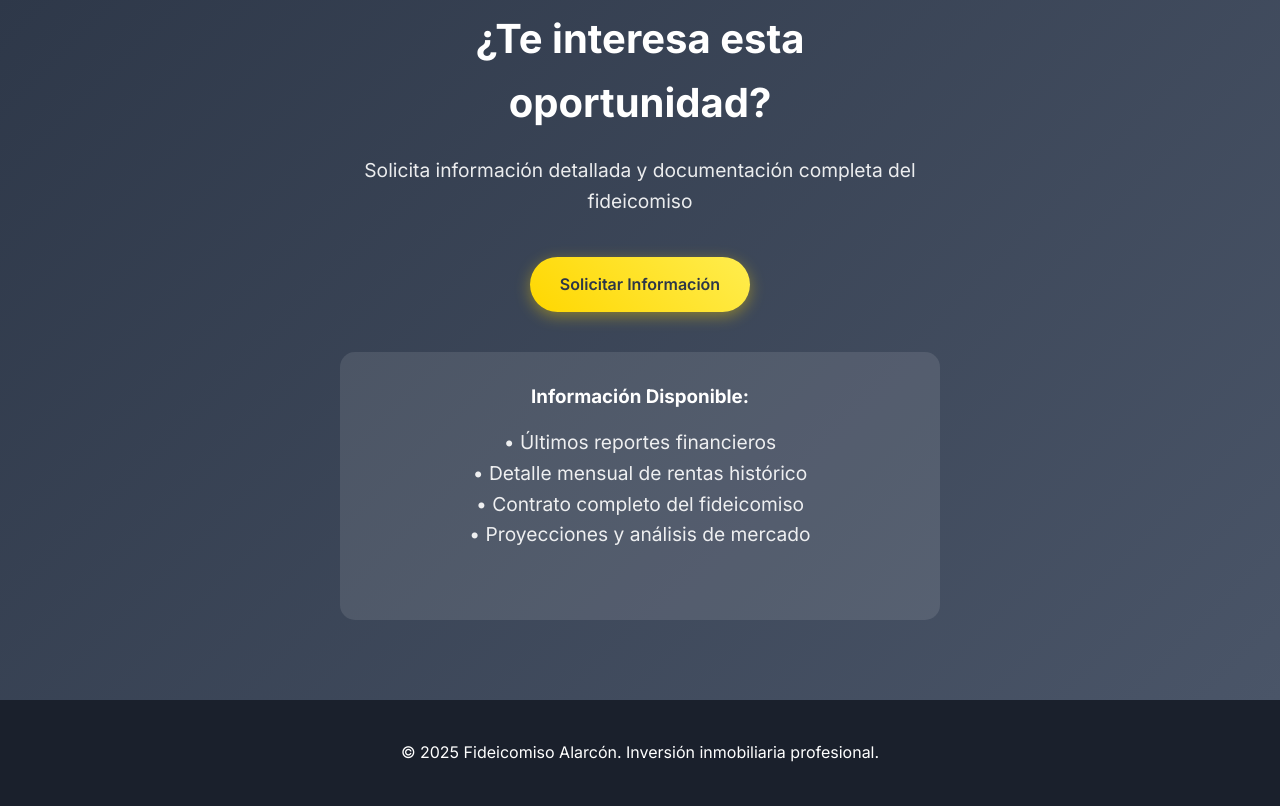
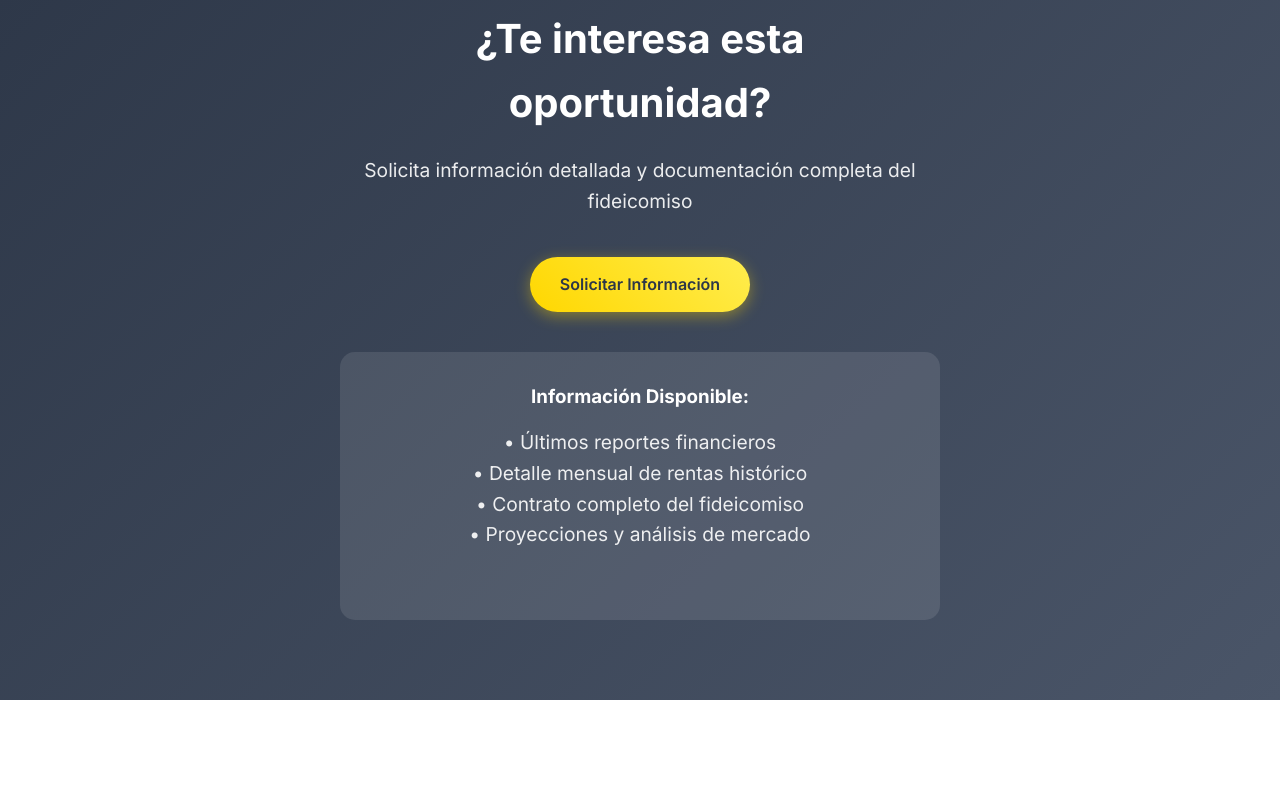
Before and after one commit to nelsongt27/alarconperse, a plain HTML site: page index.html in a window 1280 px wide. Shown: the part 8220-9026 px from the top of the page. After the commit the page ends 8920 px from the top, so only its background shows below. Drawn offline with Linux system fonts and the light colour scheme.

Commit message:
Update index.html

```diff
--- a/index.html
+++ b/index.html
@@ -1236,11 +1236,7 @@
     </section>
 
     <!-- Footer -->
-    <footer class="footer">
-        <div class="container">
-            <p>&copy; 2025 Fideicomiso Alarcón. Inversión inmobiliaria profesional.</p>
-        </div>
-    </footer>
+
 
     <script>
         // Smooth scrolling for anchor links
```
